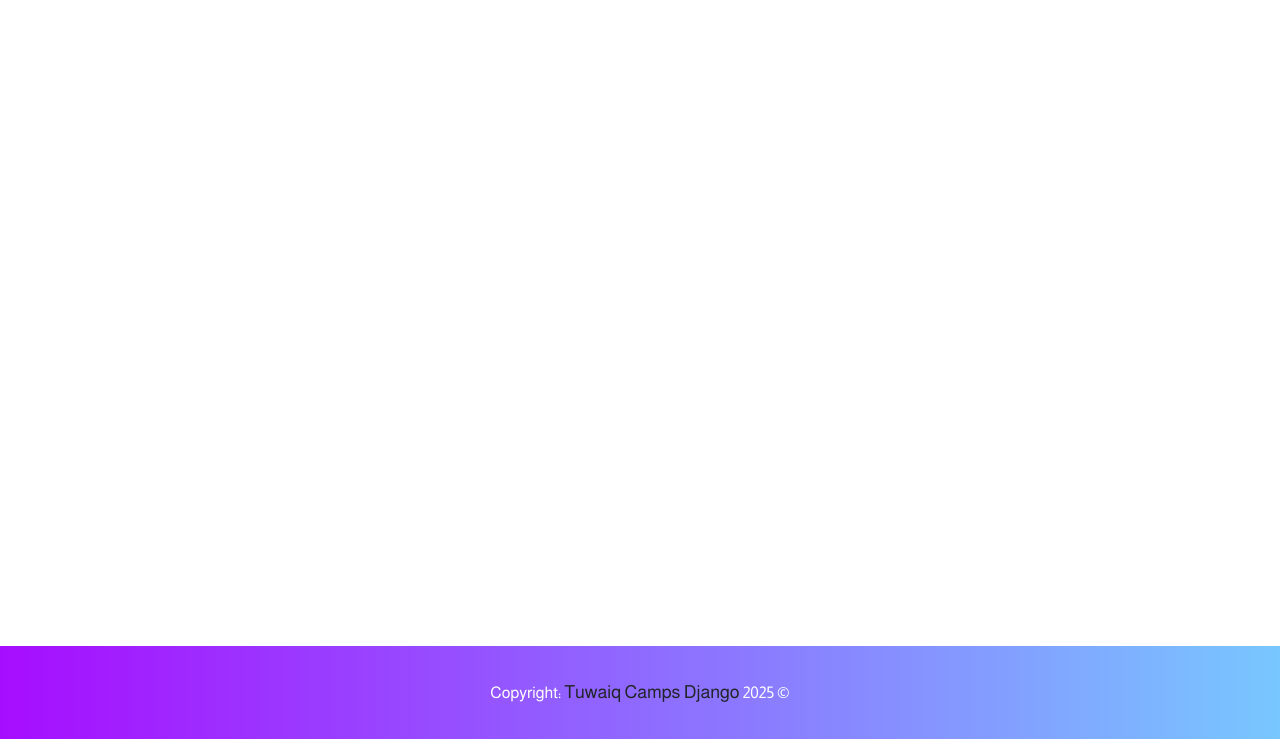
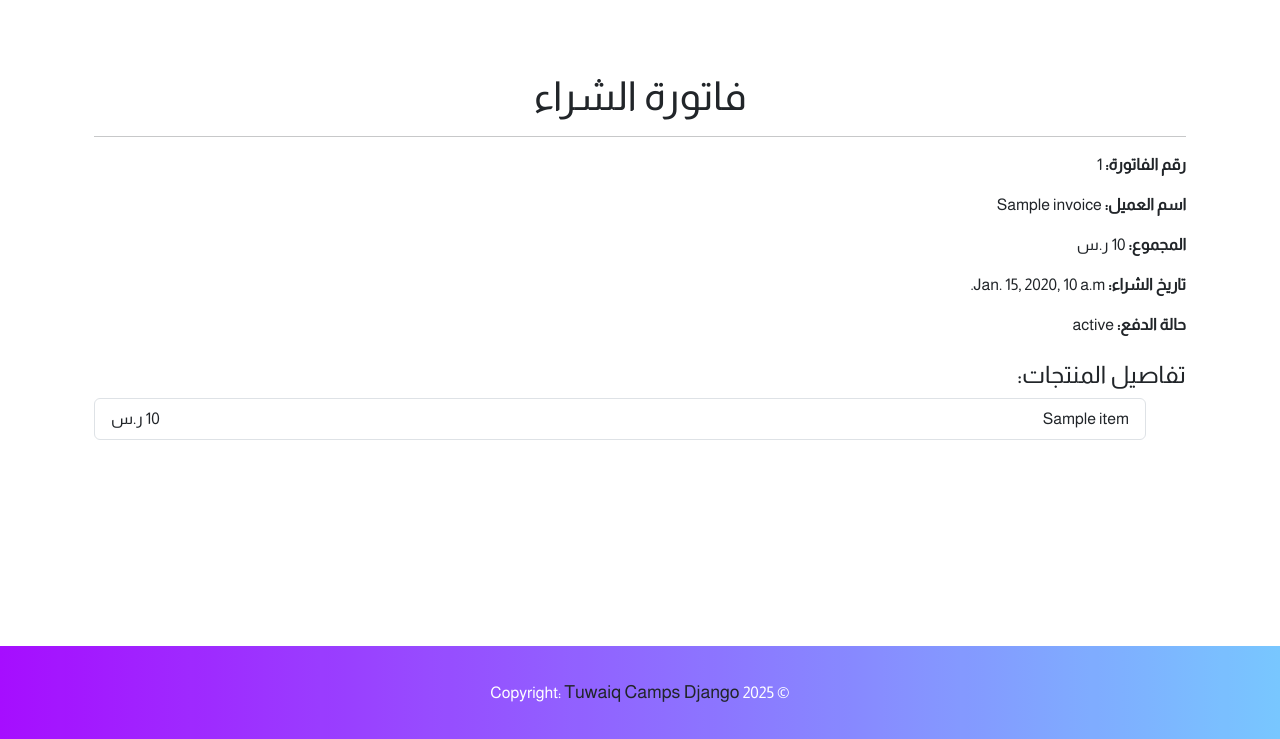
Before and after one commit to REEM224/E-coommerce, a Django app: template Home/templates/invoice.html in a window 1280 px wide. Shown: the part 61-800 px from the top of the page. Run offline with Django 5.2, Linux system fonts and the light colour scheme; the template is opened without the code that fills it: most values are stand-ins (such as "Sample title", 1, 10 or a date in 2020); some libraries are stand-ins or nearby versions.

Commit message:
Upload full Django project

```diff
--- a/Home/templates/invoice.html
+++ b/Home/templates/invoice.html
@@ -1,3 +1,36 @@
 {% extends 'base.html' %}
 {% block content %}
+
+<div class="container mt-5">
+    <h1 class="text-center">فاتورة الشراء</h1>
+    <hr>
+    <p><strong>رقم الفاتورة:</strong> {{ invoice.id }}</p>
+    <p><strong>اسم العميل:</strong> {{ invoice.customer_name }}</p>
+    <p><strong>المجموع:</strong> {{ item.price }} ر.س</p>
+    <p><strong>تاريخ الشراء:</strong> {{ invoice.date }}</p>
+    <p><strong>حالة الدفع:</strong> {{ invoice.status }}</p>
+
+    <h4 class="mt-4">تفاصيل المنتجات:</h4>
+    <ul class="list-group">
+        {% for item in invoice.items %}
+        <li class="list-group-item d-flex justify-content-between">
+            <span>{{ item.name }}</span>
+            <span>{{ item.price }} ر.س</span>
+
+        </li>
+        {% endfor %}
+    </ul>
+</div>
+
+<!-- SweetAlert Script -->
+<script src="https://cdn.jsdelivr.net/npm/sweetalert2@11"></script>
+<script>
+    Swal.fire({
+        title: 'تم الدفع بنجاح!',
+        text: 'شكرًا لتسوقك معنا ❤️',
+        icon: 'success',
+        confirmButtonText: 'حسنًا'
+    });
+</script>
+
 {% endblock %}
--- a/ecommerce/urls.py
+++ b/ecommerce/urls.py
@@ -46,6 +46,7 @@
     path('checkout/', _home.checkout, name='checkout'),
     path('account/',include('account.urls')),  # Include account URLs
     path('get_api/', _home.get_api, name='get_api'),  # Include account URLs
+    path('invoice/', _home.invoice, name='invoice'),  # Include account URLs
 
 
 
```
Also changed, not shown: Home/templates/checkout.html (+0 -17 lines), Home/views.py (+36 -8 lines), Home/static/js/script.js (line endings or trailing spaces), Home/templates/list_products.html (line endings or trailing spaces).
